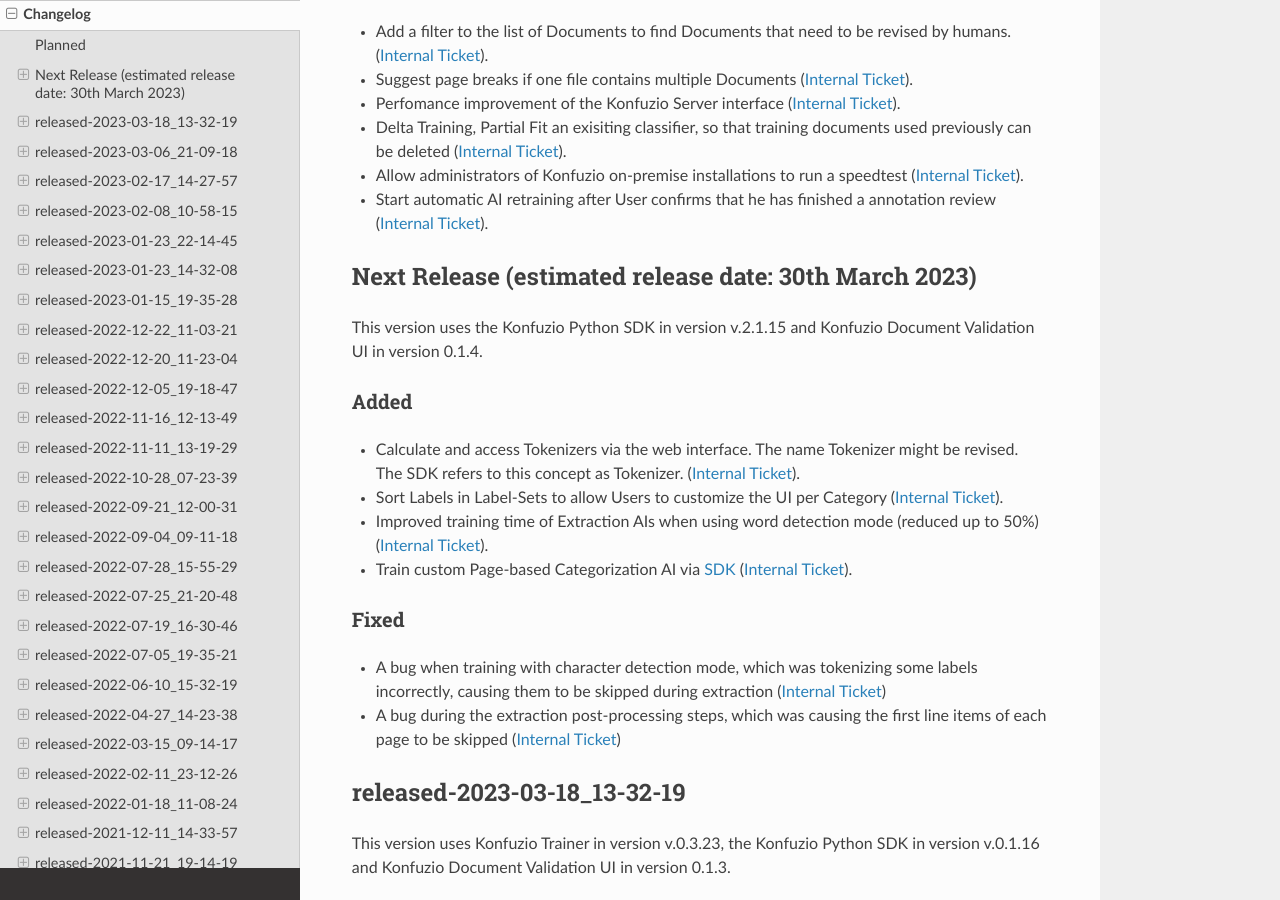
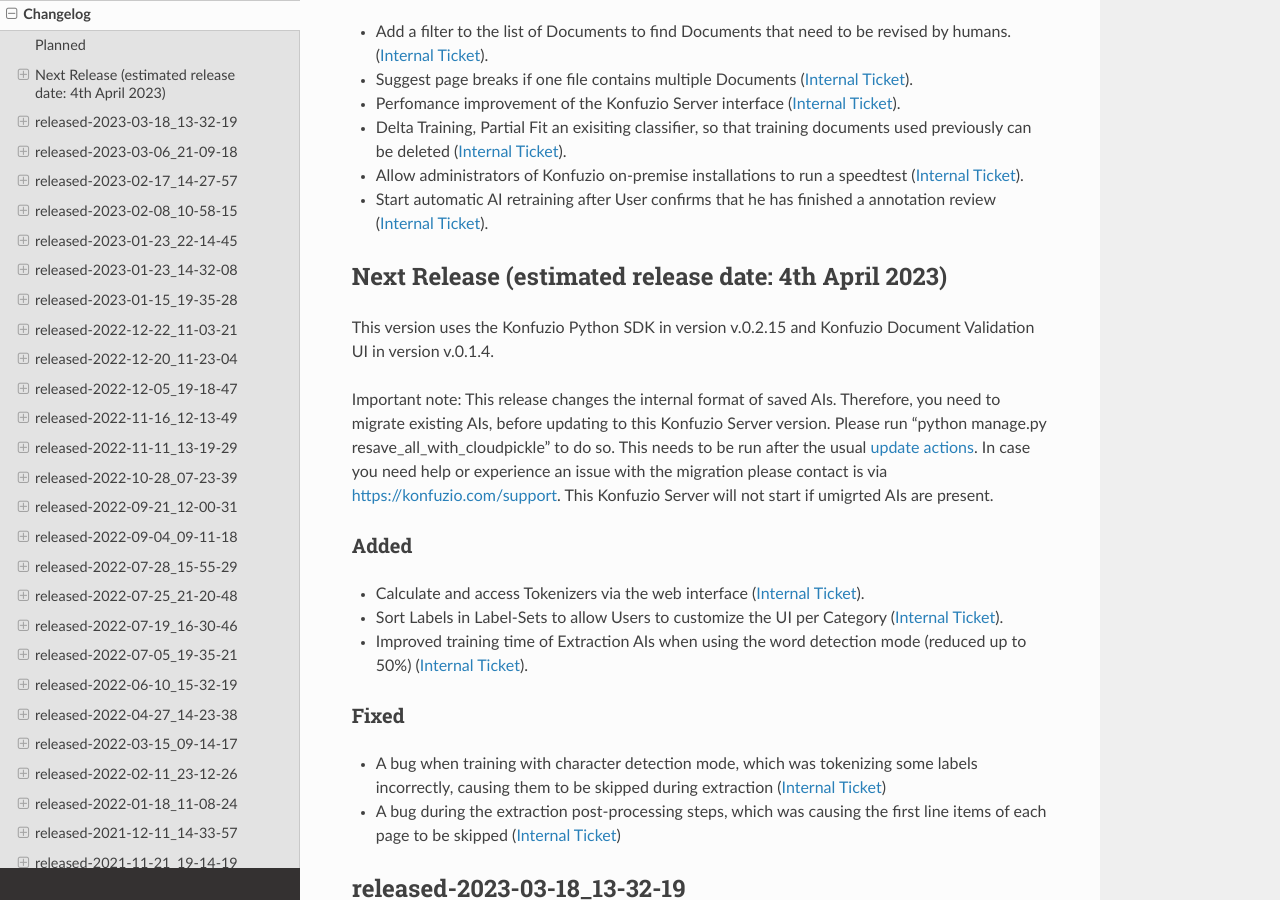
Before and after one commit to konfuzio-ai/konfuzio-sdk, a Sphinx documentation site: the page built from docs/web/changelog_app.md, in a window 1280 px wide and 900 px high, scrolled down 460 px. Built offline with Sphinx 7.4.7 and the Read the Docs theme 2.0.0, drawn with Linux system fonts in a browser that asks for light colours; pages that are not in the unit, such as notebooks, are missing from menus; a script that is not in the unit is left out.

Commit message:
Update changelog_app.md

```diff
--- a/docs/web/changelog_app.md
+++ b/docs/web/changelog_app.md
@@ -22,15 +22,16 @@
 - Allow administrators of Konfuzio on-premise installations to run a speedtest ([Internal Ticket](https://git.konfuzio.com/konfuzio/objectives/-/issues/9870)).
 - Start automatic AI retraining after User confirms that he has finished a annotation review ([Internal Ticket](https://git.konfuzio.com/konfuzio/objectives/-/issues/9166)).
 
-## Next Release (estimated release date: 30th March 2023)
+## Next Release (estimated release date: 4th April 2023)
 
-This version uses the Konfuzio Python SDK in version v.2.1.15 and Konfuzio Document Validation UI in version 0.1.4.
+This version uses the Konfuzio Python SDK in version v.0.2.15 and Konfuzio Document Validation UI in version v.0.1.4.
+
+Important note: This release changes the internal format of saved AIs. Therefore, you need to migrate existing AIs, before updating to this Konfuzio Server version. Please run "python manage.py resave_all_with_cloudpickle" to do so. This needs to be run after the usual [update actions](https://dev.konfuzio.com/web/on_premises.html#a-upgrade-to-newer-konfuzio-version). In case you need help or experience an issue with the migration please contact is via https://konfuzio.com/support. This Konfuzio Server will not start if umigrted AIs are present.
 
 ### Added
-- Calculate and access Tokenizers via the web interface. The name Tokenizer might be revised. The SDK refers to this concept as Tokenizer. ([Internal Ticket](https://git.konfuzio.com/konfuzio/objectives/-/issues/9271)).
+- Calculate and access Tokenizers via the web interface ([Internal Ticket](https://git.konfuzio.com/konfuzio/objectives/-/issues/9271)).
 - Sort Labels in Label-Sets to allow Users to customize the UI per Category ([Internal Ticket](https://git.konfuzio.com/konfuzio/objectives/-/issues/8932)).
-- Improved training time of Extraction AIs when using word detection mode (reduced up to 50%) ([Internal Ticket](https://git.konfuzio.com/konfuzio/objectives/-/issues/9435)).
-- Train custom Page-based Categorization AI via [SDK](https://github.com/konfuzio-ai/konfuzio-sdk/) ([Internal Ticket](https://git.konfuzio.com/konfuzio/objectives/-/issues/9481)).
+- Improved training time of Extraction AIs when using the word detection mode (reduced up to 50%) ([Internal Ticket](https://git.konfuzio.com/konfuzio/objectives/-/issues/9435)).
 
 ### Fixed
 - A bug when training with character detection mode, which was tokenizing some labels incorrectly, causing them to be skipped during extraction ([Internal Ticket](https://git.konfuzio.com/konfuzio/objectives/-/issues/9666))
```
